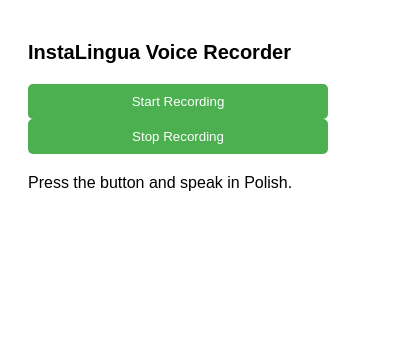
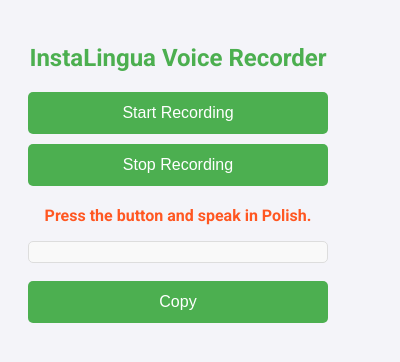
Before and after one commit to syrex1013/InstaLingua, a browser extension: page public/popup.html in a window 400 px wide. Both pictures are taken after a click on the button "Start Recording". Drawn offline with Linux system fonts and the light colour scheme; files that its build step writes are made by us from their sources.

Commit message:
Added styling

```diff
--- a/public/popup.html
+++ b/public/popup.html
@@ -1,8 +1,12 @@
-<!DOCTYPE html>
+<!doctype html>
 <html>
   <head>
     <title>InstaLingua</title>
     <link rel="stylesheet" type="text/css" href="styles.css" />
+    <link
+      href="https://fonts.googleapis.com/css2?family=Roboto:wght@400;500;700&display=swap"
+      rel="stylesheet"
+    />
   </head>
   <body>
     <h1>InstaLingua Voice Recorder</h1>
@@ -10,6 +14,7 @@
     <button id="stop-record-btn">Stop Recording</button>
     <p id="status">Press the button and speak in Polish.</p>
     <p id="result"></p>
+    <button id="copy-btn" title="Copy to clipboard">Copy</button>
     <script src="popup.js"></script>
   </body>
 </html>
--- a/public/styles.css
+++ b/public/styles.css
@@ -1,23 +1,30 @@
 body {
-  font-family: Arial, sans-serif;
+  font-family: "Roboto", sans-serif;
   width: 300px;
   padding: 20px;
+  background-color: #f4f4f9;
+  color: #333;
+  text-align: center;
 }
 
 h1 {
-  font-size: 20px;
+  font-size: 24px;
   margin-bottom: 20px;
+  color: #4caf50;
 }
 
 button {
   display: block;
   width: 100%;
-  padding: 10px;
+  padding: 12px;
+  margin: 10px 0;
   background-color: #4caf50;
   color: white;
   border: none;
   border-radius: 5px;
   cursor: pointer;
+  font-size: 16px;
+  transition: background-color 0.3s ease;
 }
 
 button:hover {
@@ -28,3 +35,18 @@
   margin-top: 20px;
   font-size: 16px;
 }
+
+#status {
+  font-weight: bold;
+  color: #ff5722;
+}
+
+#result {
+  margin-top: 10px;
+  font-size: 18px; /* Increase font size */
+  color: #333; /* Darker color for better readability */
+  padding: 10px; /* Add padding for better spacing */
+  border: 1px solid #ddd; /* Add a border */
+  border-radius: 5px; /* Rounded corners */
+  background-color: #f9f9f9; /* Light background color */
+}
--- a/src/contentScript.js
+++ b/src/contentScript.js
@@ -94,13 +94,16 @@
     console.log("Recognized Polish Text:", text);
     updatePopupResult("Recognized Polish Text: " + text);
 
+    // Clear previous result and show loading message
+    updatePopupResult("Translating...");
+
     // Send message to background script for translation
     chrome.runtime.sendMessage(
       { msg: "translate-text", text: text },
       (response) => {
         if (response.translatedText) {
           console.log("Translated Text:", response.translatedText);
-          updatePopupResult("Translated Text: " + response.translatedText);
+          updatePopupResult(response.translatedText);
         } else if (response.error) {
           console.error("Translation Error:", response.error, response.details);
           updatePopupResult("Translation Error: " + response.error);
--- a/src/popup.js
+++ b/src/popup.js
@@ -1,5 +1,7 @@
 document.addEventListener("DOMContentLoaded", () => {
+  const copyBtn = document.getElementById("copy-btn");
   document.getElementById("start-record-btn").addEventListener("click", () => {
+    copyBtn.innerText = "Copy";
     chrome.runtime.sendMessage({ msg: "start-record" }, (response) => {
       console.log(response.response);
     });
@@ -18,4 +20,16 @@
       document.getElementById("result").innerText = request.result;
     }
   });
+
+  copyBtn.addEventListener("click", () => {
+    const resultText = document.getElementById("result").innerText;
+    navigator.clipboard
+      .writeText(resultText)
+      .then(() => {
+        copyBtn.innerText = "Copied!";
+      })
+      .catch((err) => {
+        console.error("Failed to copy: ", err);
+      });
+  });
 });
```
